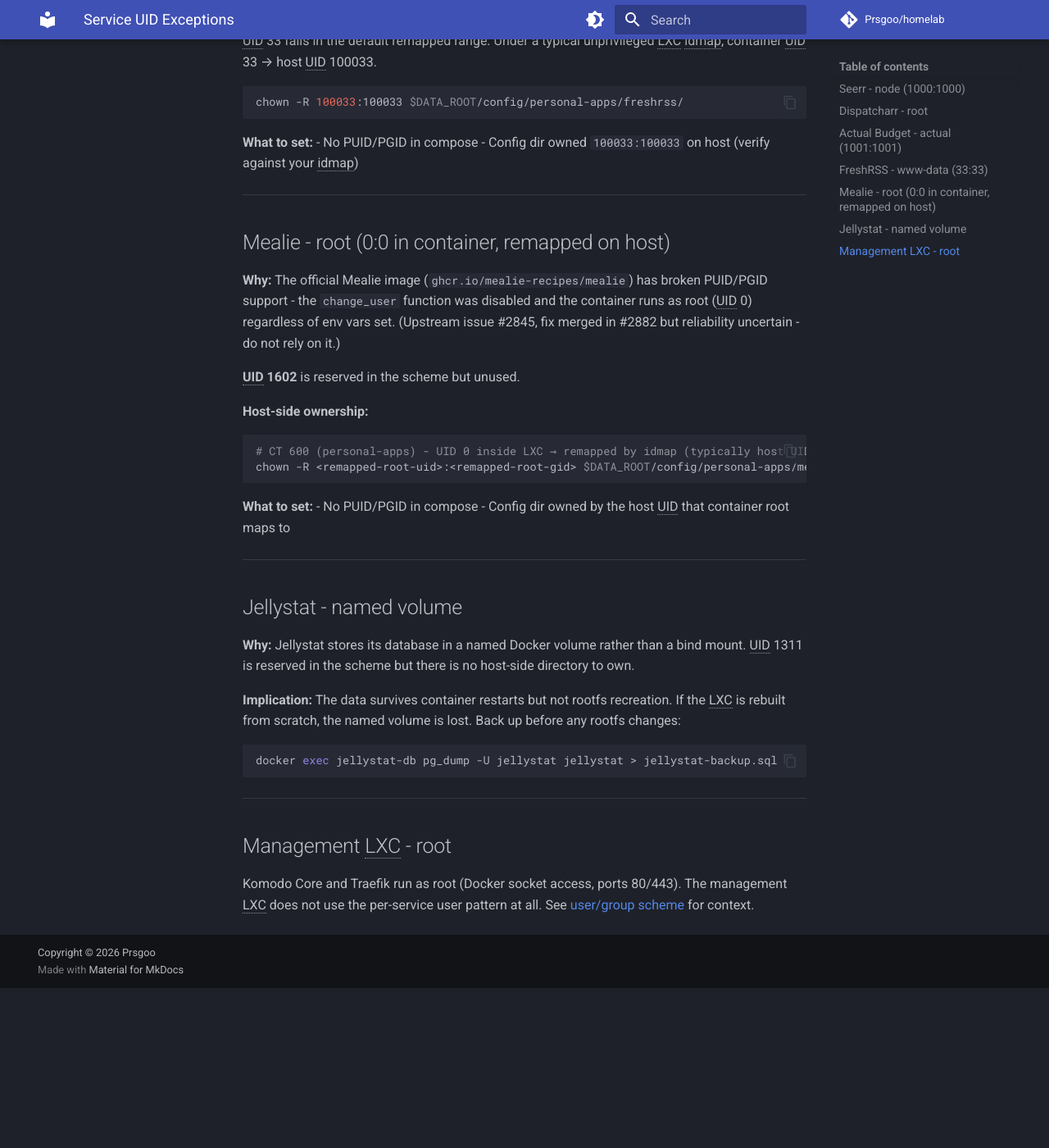
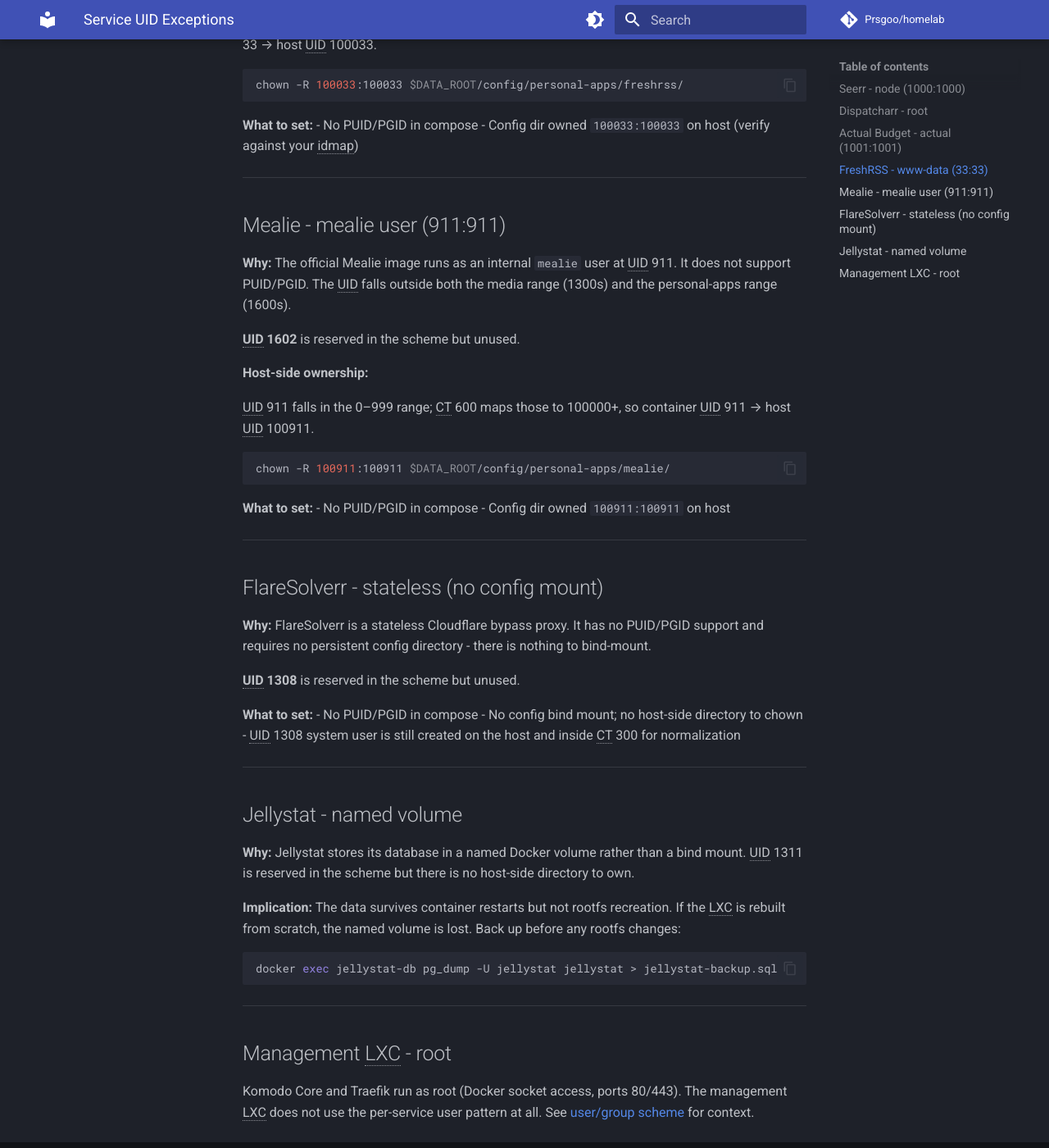
Before and after one commit to Prsgoo/homelab, an MkDocs documentation site: the page built from docs/wiki/standards/service-uid-exceptions.md, in a window 1280 px wide and 1400 px high, scrolled down 1698 px. Shown: the whole window at 82% size. Built offline with MkDocs 1.6.1 and Material for MkDocs 9.7.7, drawn with Linux system fonts in a browser that asks for light colours; comment, search, counter and statistics services are not loaded; before the commit the page ends 2903 px from its top, so only the background shows below that; some of the changed text lies outside the part shown.

Commit message:
docs(standards): fix uid exceptions, permissions tables, and host user list

````diff
--- a/docs/wiki/standards/service-uid-exceptions.md
+++ b/docs/wiki/standards/service-uid-exceptions.md
@@ -17,11 +17,15 @@ Most services follow the [UID/GID scheme](user-group-scheme.md): a reserved UID
 
 **Host-side ownership:**
 
-Container UID 1000 maps through the media-arr idmap. Under the default idmap (UIDs 0–999 → 100000+), UID 1000 maps to host UID 101000. Check your specific idmap config for the exact offset.
+CT 300 maps UIDs 1000–1499 1:1 to the host, so container UID 1000 = host UID 1000.
+
+```bash
+chown -R 1000:1000 $DATA_ROOT/config/media-arr/seerr/
+```
 
 **What to set:**
 - No PUID/PGID in compose
-- Pre-create config dir with the correct mapped UID on the host
+- Pre-create config dir owned `1000:1000` on host
 
 ---
 
@@ -79,21 +83,36 @@ chown -R 100033:100033 $DATA_ROOT/config/personal-apps/freshrss/
 
 ---
 
-## Mealie - root (0:0 in container, remapped on host)
+## Mealie - mealie user (911:911)
 
-**Why:** The official Mealie image (`ghcr.io/mealie-recipes/mealie`) has broken PUID/PGID support - the `change_user` function was disabled and the container runs as root (UID 0) regardless of env vars set. (Upstream issue #2845, fix merged in #2882 but reliability uncertain - do not rely on it.)
+**Why:** The official Mealie image runs as an internal `mealie` user at UID 911. It does not support PUID/PGID. The UID falls outside both the media range (1300s) and the personal-apps range (1600s).
 
 **UID 1602** is reserved in the scheme but unused.
 
 **Host-side ownership:**
+
+UID 911 falls in the 0–999 range; CT 600 maps those to 100000+, so container UID 911 → host UID 100911.
+
 ```bash
-# CT 600 (personal-apps) - UID 0 inside LXC → remapped by idmap (typically host UID 100000)
-chown -R <remapped-root-uid>:<remapped-root-gid> $DATA_ROOT/config/personal-apps/mealie/
+chown -R 100911:100911 $DATA_ROOT/config/personal-apps/mealie/
 ```
 
 **What to set:**
 - No PUID/PGID in compose
-- Config dir owned by the host UID that container root maps to
+- Config dir owned `100911:100911` on host
+
+---
+
+## FlareSolverr - stateless (no config mount)
+
+**Why:** FlareSolverr is a stateless Cloudflare bypass proxy. It has no PUID/PGID support and requires no persistent config directory - there is nothing to bind-mount.
+
+**UID 1308** is reserved in the scheme but unused.
+
+**What to set:**
+- No PUID/PGID in compose
+- No config bind mount; no host-side directory to chown
+- UID 1308 system user is still created on the host and inside CT 300 for normalization
 
 ---
 
````
Also changed, not shown: other parts of docs/wiki/standards/service-uid-exceptions.md (+1 -1 lines), docs/wiki/lxcs/media-arr.md (+2 -2 lines), docs/wiki/lxcs/personal-apps.md (+4 -0 lines), docs/wiki/standards/lxc-idmap.md (+12 -0 lines), docs/wiki/standards/user-group-scheme.md (+7 -3 lines).
